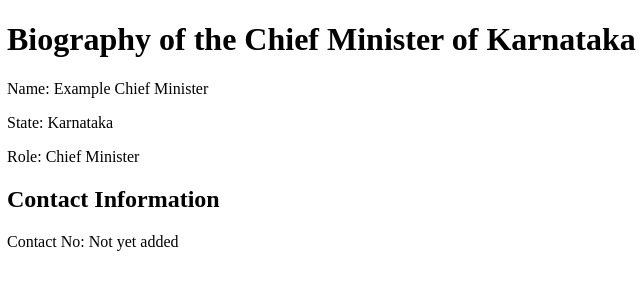
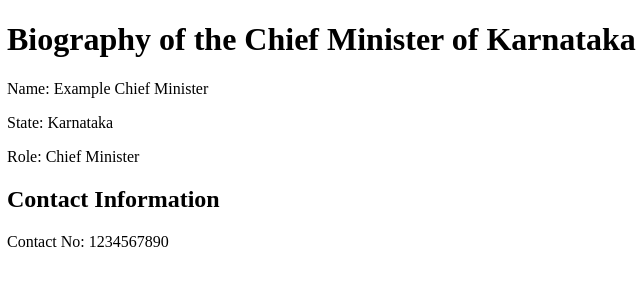
Before and after one commit to 22Yashwanth/merge-conflict, a plain HTML site: page index.html in a window 1280 px wide. Shown: the full height of the page, 1-641 px from the left. Drawn offline with Linux system fonts and the light colour scheme.

Commit message:
Add contact number to index.html

```diff
--- a/index.html
+++ b/index.html
@@ -12,7 +12,7 @@
 <p>Role: Chief Minister</p>
 
 <h2>Contact Information</h2>
-<p>Contact No: Not yet added</p>
+<p>Contact No: 1234567890</p>
 
 </body>
 </html>
```
